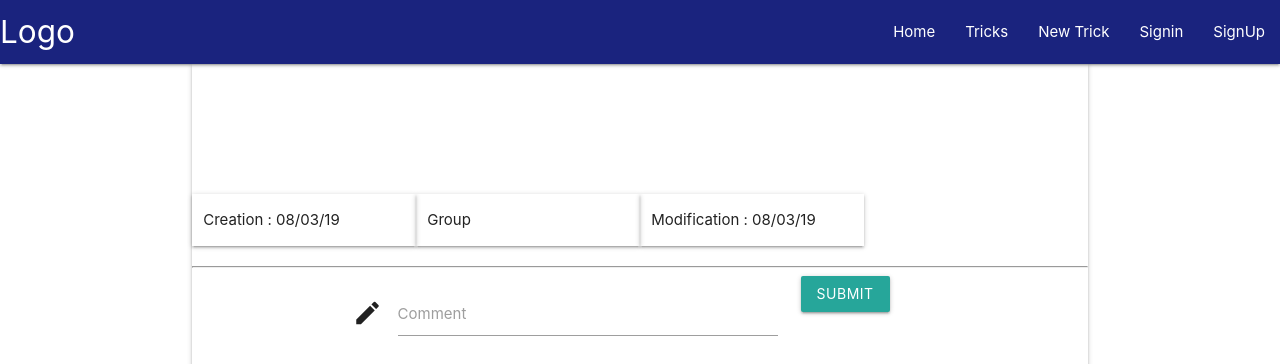
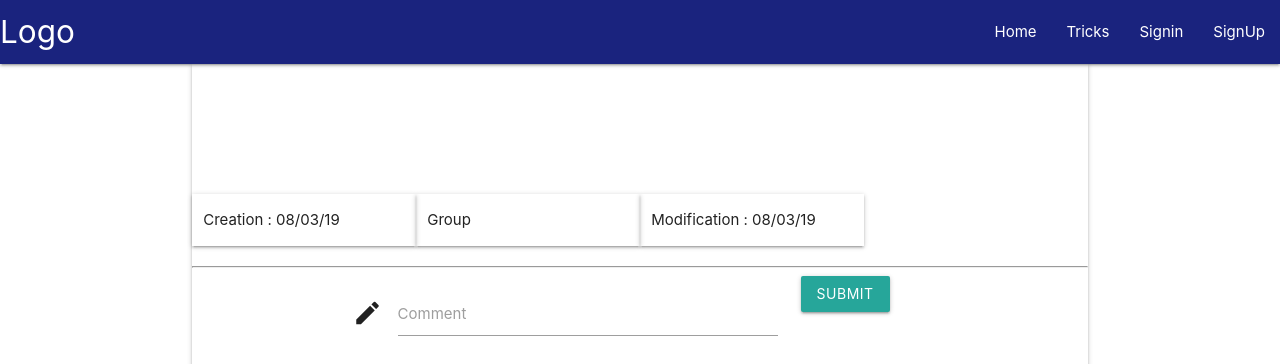
Before and after one commit to Starbugstone/SnowTricks, a Symfony app: template templates/trick/show.html.twig in a window 1280 px wide. Shown: the top 364 px of the page. Run offline with Twig, Linux system fonts and the light colour scheme; the template is opened without the code that fills it, so the values that code supplies are empty; some libraries are stand-ins or nearby versions.

Commit message:
Adding the menu change when connected or not for #3. need to do the sign up mobile version only on the login page

```diff
--- a/templates/_menu.html.twig
+++ b/templates/_menu.html.twig
@@ -5,9 +5,13 @@
         <ul class="right">
             <li><a href="{{ path('trick.home') }}">Home</a></li>
             <li><a href="{{ path('trick.search') }}">Tricks</a></li>
-            <li><a href="{{ path('trick.new') }}">New Trick</a></li>
-            <li><a href="{{ path('app_login') }}">Signin</a></li>
-            <li><a href="#">SignUp</a></li>
+            {% if is_granted('ROLE_USER') %}
+                <li><a href="{{ path('trick.new') }}">New Trick</a></li>
+                <li><a href="{{ path('app_logout') }}">Logout</a></li>
+            {% else %}
+                <li><a href="{{ path('app_login') }}">Signin</a></li>
+                <li><a href="#">SignUp</a></li>
+            {% endif %}
         </ul>
     </div>
 </nav>
@@ -16,11 +20,20 @@
 <nav id="mobileMenu" class="hide-on-med-and-up">
     <div class="nav-wrapper indigo darken-4">
         <div class="row">
-            <div class="col s4 center-align"><a href="{{ path('trick.home') }}"><i class="material-icons">home</i></a>
+            <div class="col s4 center-align">
+                <a href="{{ path('trick.home') }}"><i class="material-icons">home</i></a>
             </div>
-            <div class="col s4 center-align"><a href="{{ path('trick.search') }}"><i
-                            class="material-icons">turned_in</i></a></div>
-            <div class="col s4 center-align"><a href="#"><i class="material-icons">exit_to_app</i></a></div>
+            <div class="col s4 center-align">
+                <a href="{{ path('trick.search') }}"><i class="material-icons">turned_in</i></a>
+            </div>
+
+            <div class="col s4 center-align">
+                {% if is_granted('ROLE_USER') %}
+                    <a href="{{ path('app_logout') }}"><i class="material-icons">exit_to_app</i></a>
+                {% else %}
+                    <a href="{{ path('app_login') }}"><i class="material-icons">person</i></a>
+                {% endif %}
+            </div>
 
         </div>
 
```
